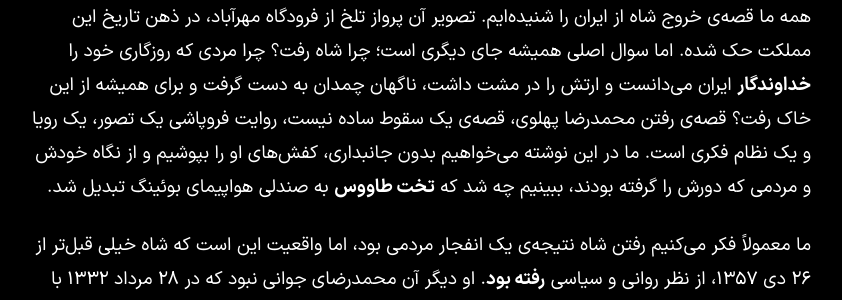
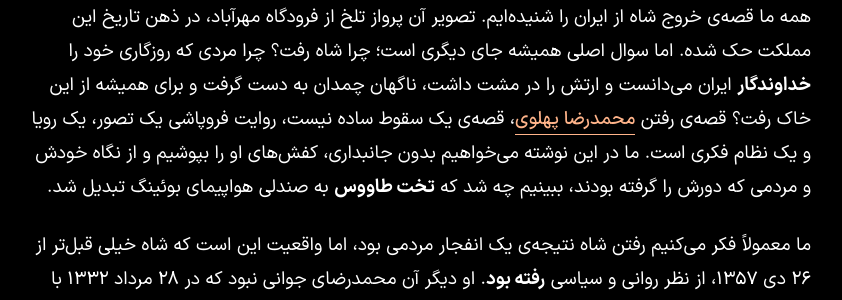
Before and after one commit to darkblog/darkblog.github.io, a Jekyll site: the page built from _posts/2026-5-26-201.md, in a window 1280 px wide and 900 px high, scrolled down 310 px. Shown: the part 188-488 px from the top of the window, without its empty margins (219-1061 px from the left). Built offline with Jekyll 4.4.1, drawn with Linux system fonts in a browser that asks for light colours; some of the changed lines change nothing that is shown.

Commit message:
Update 2026-5-26-201.md

```diff
--- a/_posts/2026-5-26-201.md
+++ b/_posts/2026-5-26-201.md
@@ -2,7 +2,7 @@
 title: "چرا شاه رفت؟ چرا محمدرضا پهلوی مجبور به ترک ایران شد؟"
 ---
 
-همه ما قصه‌ی خروج شاه از ایران را شنیده‌ایم. تصویر آن پرواز تلخ از فرودگاه مهرآباد، در ذهن تاریخ این مملکت حک شده. اما سوال اصلی همیشه جای دیگری است؛ چرا شاه رفت؟ چرا مردی که روزگاری خود را **خداوندگار** ایران می‌دانست و ارتش را در مشت داشت، ناگهان چمدان به دست گرفت و برای همیشه از این خاک رفت؟ قصه‌ی رفتن محمدرضا پهلوی، قصه‌ی یک سقوط ساده نیست، روایت فروپاشی یک تصور، یک رویا و یک نظام فکری است. ما در این نوشته می‌خواهیم بدون جانبداری، کفش‌های او را بپوشیم و از نگاه خودش و مردمی که دورش را گرفته بودند، ببینیم چه شد که **تخت طاووس** به صندلی هواپیمای بوئینگ تبدیل شد.
+همه ما قصه‌ی خروج شاه از ایران را شنیده‌ایم. تصویر آن پرواز تلخ از فرودگاه مهرآباد، در ذهن تاریخ این مملکت حک شده. اما سوال اصلی همیشه جای دیگری است؛ چرا شاه رفت؟ چرا مردی که روزگاری خود را **خداوندگار** ایران می‌دانست و ارتش را در مشت داشت، ناگهان چمدان به دست گرفت و برای همیشه از این خاک رفت؟ قصه‌ی رفتن [محمدرضا پهلوی](https://www.pasgah.org/blog/mohammadreza-pahlavi)، قصه‌ی یک سقوط ساده نیست، روایت فروپاشی یک تصور، یک رویا و یک نظام فکری است. ما در این نوشته می‌خواهیم بدون جانبداری، کفش‌های او را بپوشیم و از نگاه خودش و مردمی که دورش را گرفته بودند، ببینیم چه شد که **تخت طاووس** به صندلی هواپیمای بوئینگ تبدیل شد.
 
 ما معمولاً فکر می‌کنیم رفتن شاه نتیجه‌ی یک انفجار مردمی بود، اما واقعیت این است که شاه خیلی قبل‌تر از ۲۶ دی ۱۳۵۷، از نظر روانی و سیاسی **رفته بود**. او دیگر آن محمدرضای جوانی نبود که در ۲۸ مرداد ۱۳۳۲ با مشتی پول و یک چمدان لباس از کشور خارج شد و با یک کودتای آمریکایی بازگشت. آن شاه، گرسنه‌ی قدرت بود، اما شاهِ سال ۵۷، خسته از قدرت بود. این خستگی، این **از پا افتادگی روحی**، کلید اصلی فهم ماجراست. بیایید از آخر به اول برویم و ببینیم چطور کاخ‌ها فرو ریختند بدون آنکه حتی یک گلوله به آنها شلیک شود.
 
```
